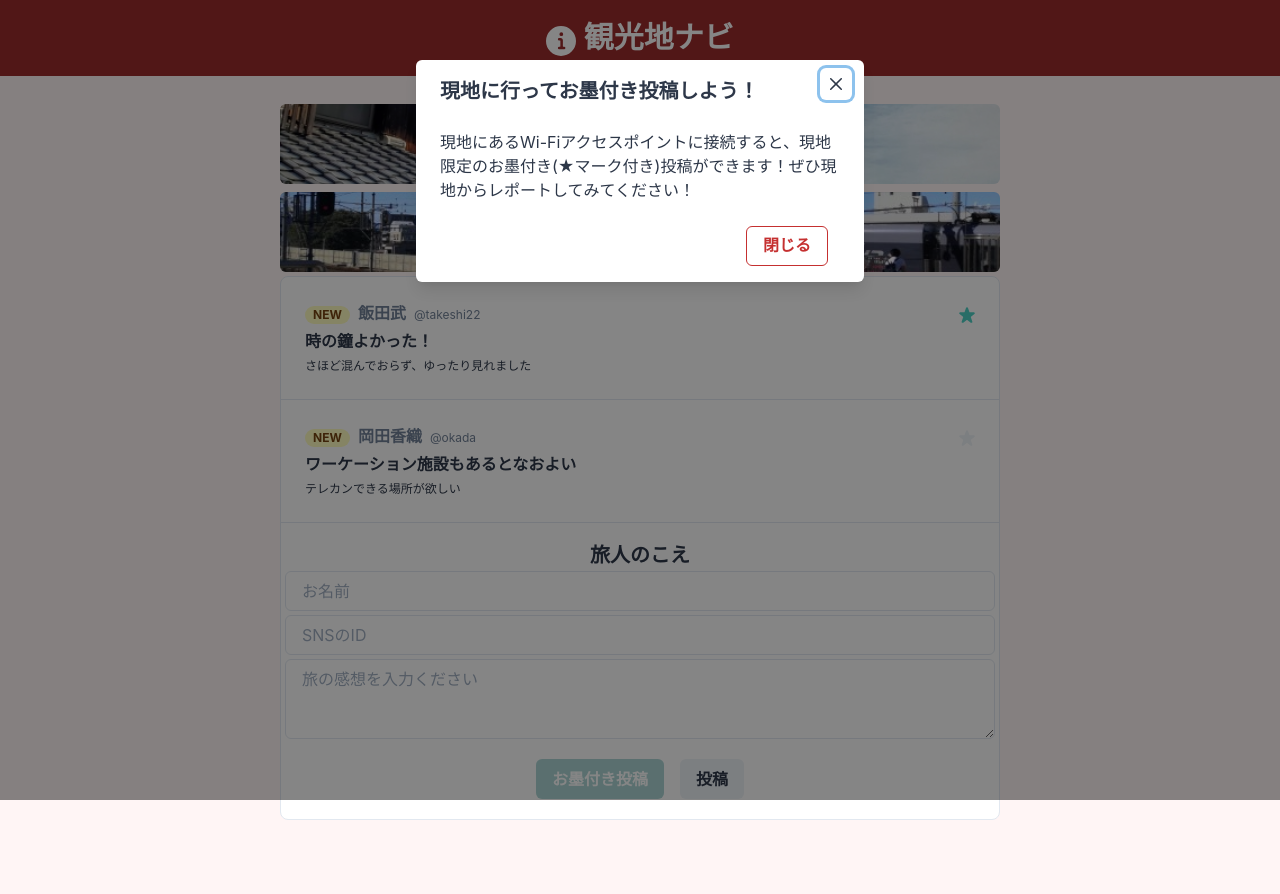
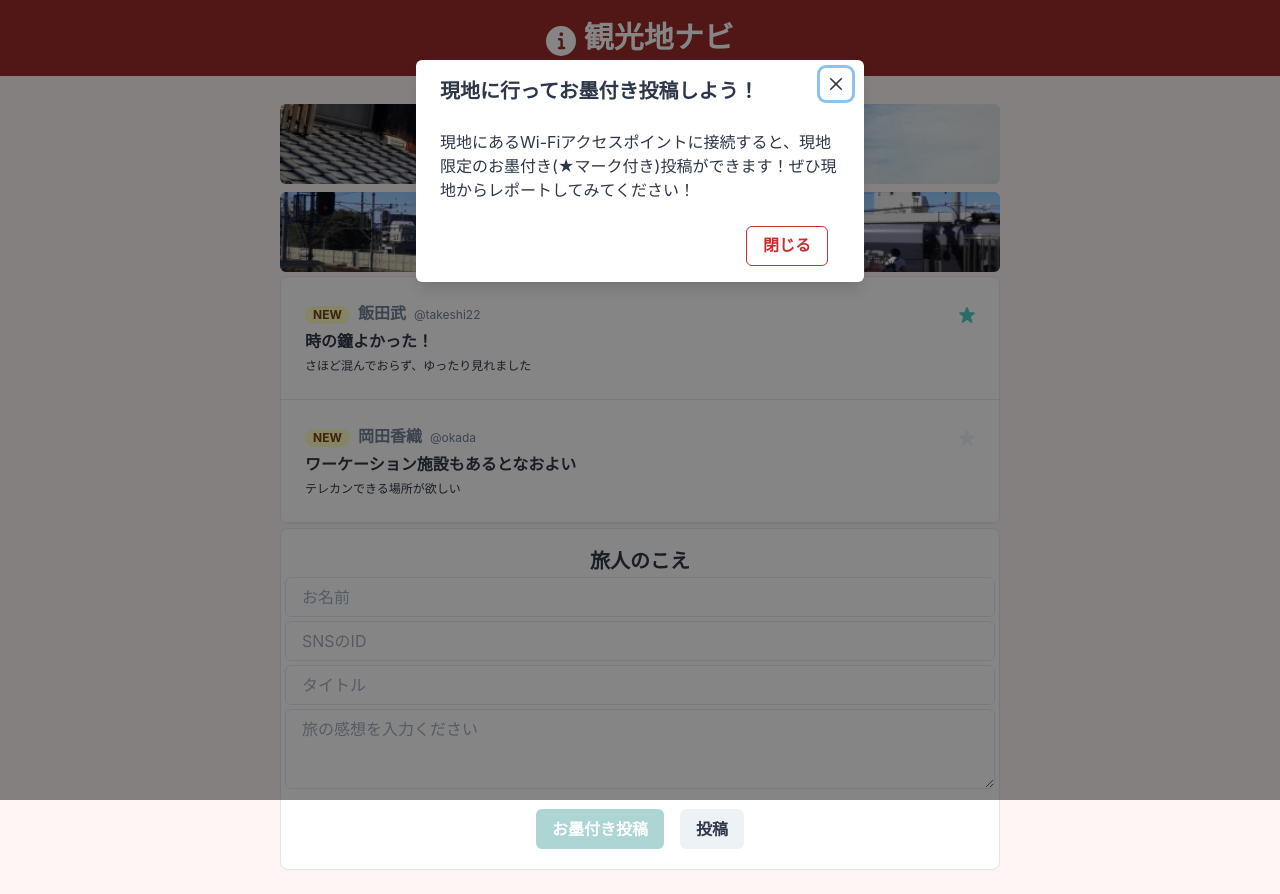
Before and after one commit to takipone/disaster-demo.takipone.com, a Next.js app: page / in a window 1280 px wide. Before the commit the page ends 844 px from the top, so only its background shows below. Built offline with nearby package versions, Linux system fonts and the light colour scheme; no server answers.

Commit message:
implement add travel note(CSR)

```diff
--- a/src/components/travelnoteform.js
+++ b/src/components/travelnoteform.js
@@ -4,6 +4,11 @@ import { VStack, Flex, Stack, Heading, Input, Textarea, Button, Tooltip, useDisc
 import { SuggestCertifiedCommentModal } from "./modal";
 
 export const TravelNoteForm = ({
+    nameElement,
+    snsElement,
+    titleElement,
+    descriptionElement,
+    handleAddCertifiedTravelNote,
     handleAddTravelNote
 }) => {
     const [enableButton, setEnableButton] = useState(false);
@@ -22,20 +27,28 @@ export const TravelNoteForm = ({
 
     return (
         <>
-            <VStack spacing={1} p="1">
+            <VStack spacing={1} mt="1" p="1" w="full" borderWidth='1px' borderRadius='lg' overflow='hidden' bgColor="white">
                 <Heading as="h2" size='md' mt="16px">旅人のこえ</Heading>
                 <Input
                     placeholder="お名前"
                     mt="2"
                     m="1"
+                    ref={nameElement}
                 />
                 <Input
                     placeholder="SNSのID"
                     mt="2"
+                    ref={snsElement}
+                />
+                <Input
+                    placeholder="タイトル"
+                    mt="2"
+                    ref={titleElement}
                 />
                 <Textarea
                     placeholder="旅の感想を入力ください"
                     mt="2"
+                    ref={descriptionElement}
                 />
                 <Flex>
                     <Tooltip hasArrow label='現地のWi-Fi APで使えます' bg='gray.300' color='black'>
@@ -45,7 +58,7 @@ export const TravelNoteForm = ({
                                 mr="0"
                                 colorScheme="teal"
                                 isDisabled={!enableButton}
-                                onClick={handleAddTravelNote}
+                                onClick={handleAddCertifiedTravelNote}
                             >
                                 お墨付き投稿
                             </Button>
--- a/src/components/travelnotelist.js
+++ b/src/components/travelnotelist.js
@@ -1,6 +1,5 @@
 import { List } from "@chakra-ui/react";
 import { TravelNote } from "./travelnote";
-import { TravelNoteForm } from "./travelnoteform";
 
 export const TravelNoteList = ({
     travelNoteList,
@@ -14,7 +13,6 @@ export const TravelNoteList = ({
                             travelNote={travelNote}
                         />
                     ))};
-                    <TravelNoteForm />
                 </List>
             )}
         </>
--- a/src/pages/index.js
+++ b/src/pages/index.js
@@ -1,13 +1,15 @@
-import Head from 'next/head'
+import React, { useState, useRef } from 'react';
+import Head from 'next/head';
 
 import { Container, Box } from "@chakra-ui/react";
 import { InfoIcon } from "@chakra-ui/icons";
 import { Title } from "../components/title";
 import { KoedoButton } from "../components/button";
 import { TravelNoteList } from "../components/travelnotelist";
+import { TravelNoteForm } from "../components/travelnoteform";
 
 export default function Home() {
-  const travelNoteList = [
+  const [travelNoteList, setTravelNoteList] = useState([
     {
       author: "飯田武",
       nickname: "takeshi22",
@@ -24,7 +26,31 @@ export default function Home() {
       description: "テレカンできる場所が欲しい",
       certified: false
     },
-  ];
+  ]);
+  const nameElement = useRef(null);
+  const snsElement = useRef(null);
+  const titleElement = useRef(null);
+  const descriptionElement = useRef(null);
+  const handleAddCertifiedTravelNote = () => {
+    setTravelNoteList([...travelNoteList,{
+      author: nameElement.current.value,
+      nickname: snsElement.current.value,
+      date: Date.now(),
+      title: titleElement.current.value,
+      description: descriptionElement.current.value,
+      certified: true
+    }]);
+  };
+  const handleAddTravelNote = () => {
+    setTravelNoteList([...travelNoteList,{
+      author: nameElement.current.value,
+      nickname: snsElement.current.value,
+      date: Date.now(),
+      title: titleElement.current.value,
+      description: descriptionElement.current.value,
+      certified: false
+    }]);
+  };
 
   return (
     <>
@@ -45,6 +71,14 @@ export default function Home() {
         <KoedoButton label="みどころ案内" bgImage="/midokoro_bg.jpg" />
         <KoedoButton label="アクセス" bgImage="/access_bg.jpg" />
         <TravelNoteList travelNoteList={travelNoteList}/>
+        <TravelNoteForm
+          nameElement={nameElement}
+          snsElement={snsElement}
+          titleElement={titleElement}
+          descriptionElement={descriptionElement}
+          handleAddCertifiedTravelNote={handleAddCertifiedTravelNote}
+          handleAddTravelNote={handleAddTravelNote}
+        />
       </Container>
     </>
   )
```
